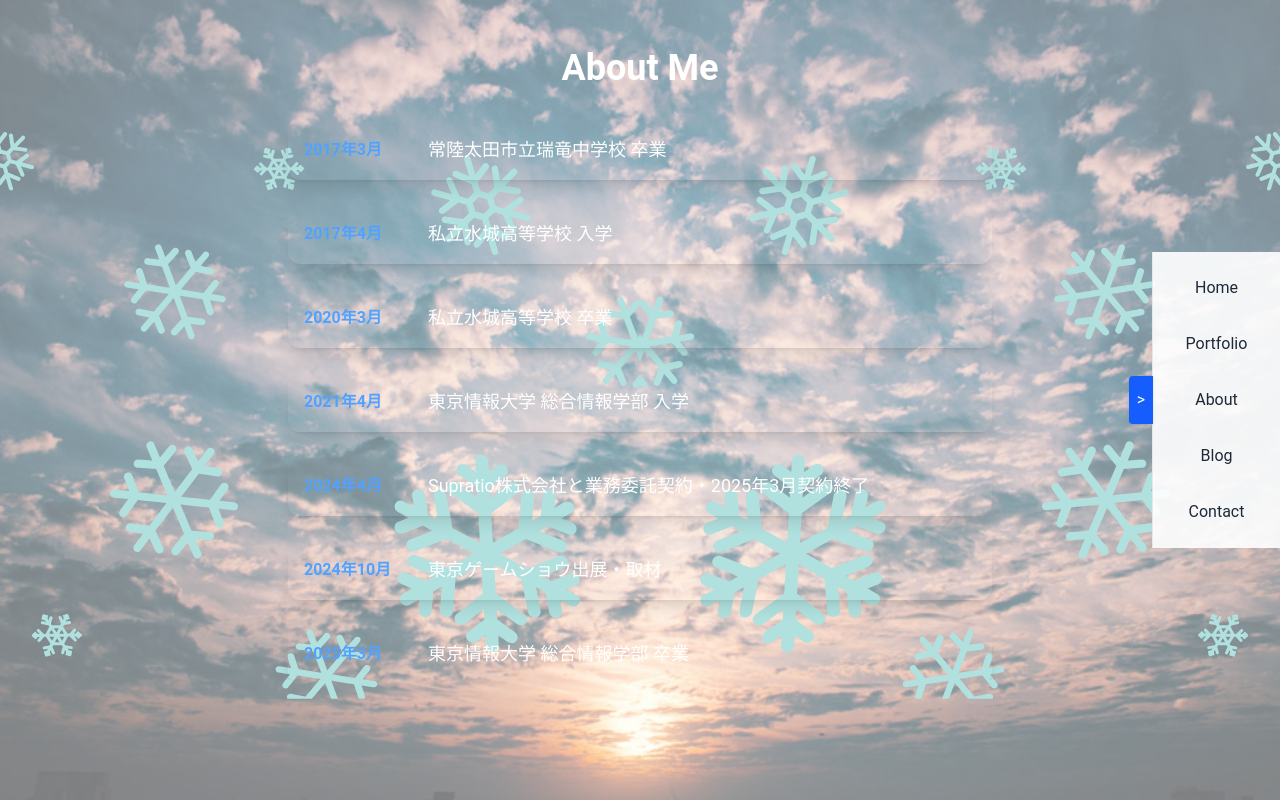
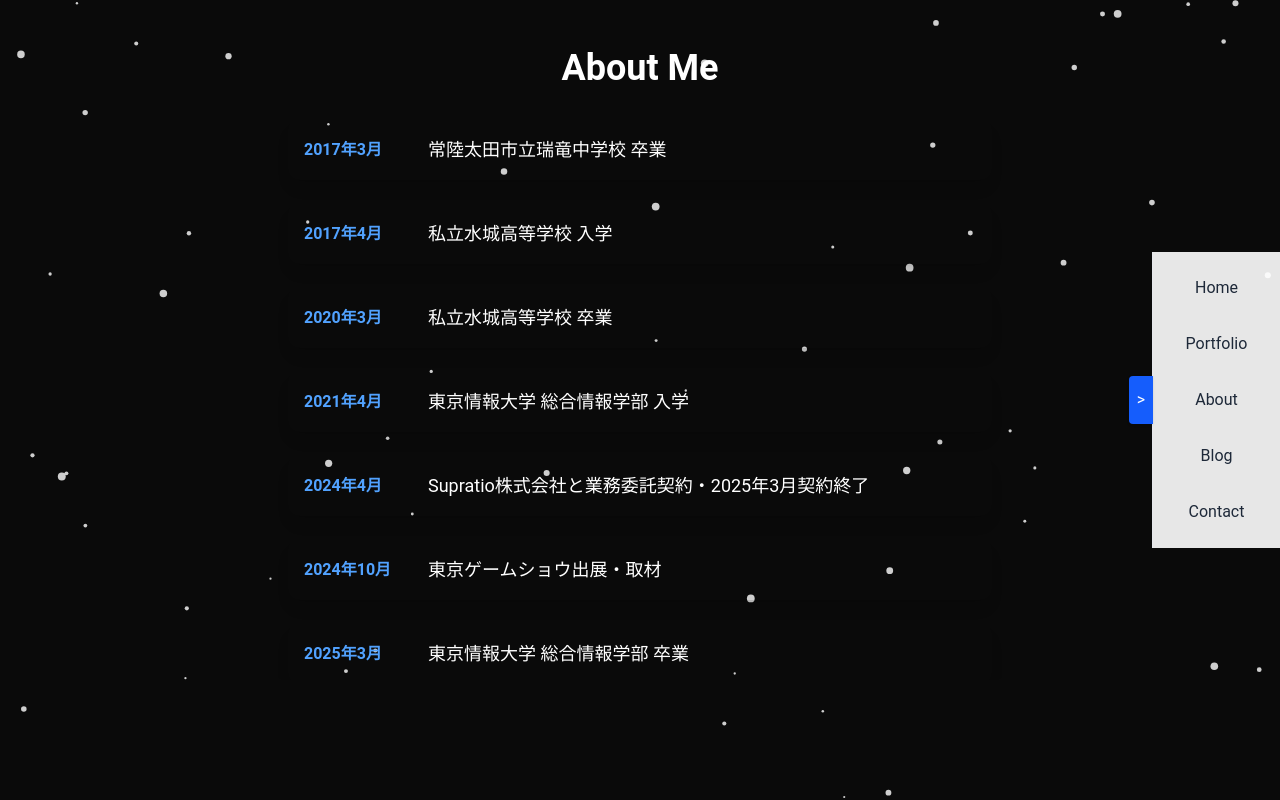
Before and after one commit to Magiri1115/nextjs-boilerplate2, a Next.js app: page /about in a window 1280 px wide. Built offline with nearby package versions, Linux system fonts and the light colour scheme.

Commit message:
背景はparticles.jsを使用。

```diff
--- a/app/globals.css
+++ b/app/globals.css
@@ -1,15 +1,8 @@
 @import "tailwindcss";
 
 :root {
-  --background: #ffffff;
-  --foreground: #171717;
-}
-
-@media (prefers-color-scheme: dark) {
-  :root {
-    --background: #0a0a0a;
-    --foreground: #ededed;
-  }
+  --background: #0a0a0a;
+  --foreground: #ededed;
 }
 
 body {
@@ -28,30 +21,14 @@ main {
   padding: 0px;
 }
 
-/* =========================
-   背景画像（yoake.jpg：常に表示）
-   ========================= */
-body::before {
-  content: "";
-  position: fixed;
-  top: 0; left: 0;
-  width: 100%; height: 100%;
-  background: url("/yoake.jpg") center center / cover no-repeat;
-  opacity: 0.5;
-  z-index: -1; /* 常に最背面 */
-  pointer-events: none;
-}
-
-/* =========================
-   コンテンツ用フェードオーバーレイ
-   ========================= */
+/* ===== フェードエフェクト ===== */
 .fade-wrapper {
   position: relative;
   flex: 1;
   display: flex;
   align-items: center;
   justify-content: center;
-  z-index: 1; /* 背景より前、ナビより後ろにしない */
+  z-index: 1;
 }
 
 .fade-wrapper::after {
@@ -60,94 +37,26 @@ body::before {
   inset: 0;
   background: #E5E5E5;
   opacity: 0;
-  pointer-events: none; /* ナビクリックを妨げない */
+  pointer-events: none;
   transition: opacity 0.6s ease;
-  z-index: 5; /* コンテンツの上、ナビ (10000) より下 */
+  z-index: 5;
 }
 
-/* フェードアウト（白を出す） */
 body.fade-out .fade-wrapper::after {
   opacity: 1;
 }
 
-/* フェードイン（白を消す） */
 body.fade-in .fade-wrapper::after {
   opacity: 0;
 }
 
-/* =========================
-   Tailwind用カスタムクラス
-   ========================= */
-.perspective {
-  perspective: 1000px;
-}
-
-.backface-hidden {
-  backface-visibility: hidden;
-}
-
-.rotate-y-180 {
-  transform: rotateY(180deg);
-}
-
-.transform-style-preserve-3d {
-  transform-style: preserve-3d;
-}
-
-.animate-spin-slow {
-  animation: spin 8s linear infinite;
-}
-
-/* =========================
-   アイコン回転用クラス
-   ========================= */
-.flip-container {
-  perspective: 1000px;
-}
-
-.flip-inner {
-  position: relative;
+/* ===== particles.js 背景用 ===== */
+#particles-js {
+  position: fixed;
+  top: 0;
+  left: 0;
   width: 100%;
   height: 100%;
-  transition: transform 1s;
-  transform-style: preserve-3d;
+  z-index: -1;
+  background: linear-gradient(135deg, #0a0a0a 0%, #1a1a1a 100%);
 }
-
-.flip-inner.flipped {
-  transform: rotateY(180deg);
-}
-
-.flip-front,
-.flip-back {
-  position: absolute;
-  width: 100%;
-  height: 100%;
-  backface-visibility: hidden;
-}
-
-.flip-back {
-  transform: rotateY(180deg);
-}
-/* ===== Scrollbar Custom (for AboutPage career list) ===== */
-.scroll-container::-webkit-scrollbar {
-  width: 12px;
-}
-
-.scroll-container::-webkit-scrollbar-thumb {
-  background-color: #3b82f6; /* 青系 */
-  border-radius: 6px;
-}
-
-.scroll-container::-webkit-scrollbar-track {
-  background-color: #1f2937; /* グレー */
-}
-
-.scroll-container {
-  scrollbar-width: thin; /* Firefox */
-  scrollbar-color: #3b82f6 #1f2937;
-}
-
-/* global.css に追加 */
-.snow-layer {
-  z-index: -1 !important;
-}
--- a/app/layout.tsx
+++ b/app/layout.tsx
@@ -1,10 +1,10 @@
 "use client";
 
-import React, { useEffect, useRef, useState } from "react";
+import React, { useEffect, useRef, useState, useCallback } from "react";
 import { useRouter, usePathname } from "next/navigation";
+import Particles, { initParticlesEngine } from "@tsparticles/react";
+import { loadSlim } from "@tsparticles/slim"; // 軽量プリセットでOK
 import "./globals.css";
-import Snowfall from "@/app/components/Snowfall";
-
 
 const navItems = [
   { label: "Home", href: "/" },
@@ -26,6 +26,7 @@ export default function RootLayout({ children }: { children: React.ReactNode })
   const fadeDuration = 600;
   const whiteHold = 300;
 
+  // ページフェード制御
   useEffect(() => {
     document.body.classList.add("fade-out");
     const t = window.setTimeout(() => {
@@ -40,6 +41,7 @@ export default function RootLayout({ children }: { children: React.ReactNode })
     };
   }, []);
 
+  // ページ遷移アニメーション
   const handleNav = (href: string) => {
     if (href === pathname || transitioning) return;
     setTransitioning(true);
@@ -62,14 +64,48 @@ export default function RootLayout({ children }: { children: React.ReactNode })
     timeouts.current.push(t1);
   };
 
+const [init, setInit] = useState(false);
+
+useEffect(() => {
+  initParticlesEngine(async (engine) => {
+    await loadSlim(engine);
+  }).then(() => setInit(true));
+}, []);
+
+
   return (
     <html lang="ja">
       <body>
         <main className="relative flex min-h-screen text-white">
-          {/* 粉雪アニメーション */}
-          <div className="fixed top-0 left-0 w-screen h-screen pointer-events-none z-[-1]">
-            <Snowfall />
-          </div>
+          {/* Particles.js 背景 */}
+          {init && (
+            <Particles
+              id="tsparticles"
+              init={Particles}
+              className="fixed top-0 left-0 w-screen h-screen z-[-1]"
+              options={{
+                background: { color: { value: "#0a0a0a" } },
+                fpsLimit: 60,
+                particles: {
+                  number: { value: 120, density: { enable: true, area: 800 } },
+                  color: { value: "#ffffff" },
+                  shape: { type: "circle" },
+                  opacity: { value: 0.8 },
+                  size: { value: { min: 1, max: 4 }, random: true },
+                  move: {
+                    enable: true,
+                    direction: "bottom",
+                    speed: { min: 0.5, max: 2 },
+                    straight: false,
+                    outModes: { default: "out" },
+                  },
+                },
+                interactivity: { events: { onHover: { enable: false }, onClick: { enable: false } } },
+                detectRetina: true,
+              }}
+            />
+          )}
+
           {/* コンテンツ */}
           <div className="fade-wrapper flex-1 flex items-center justify-center">
             {children}
@@ -111,7 +147,6 @@ export default function RootLayout({ children }: { children: React.ReactNode })
               tabletOpen ? "translate-y-0" : "-translate-y-full"
             }`}
           >
-            {/* トグルボタン */}
             <button
               onClick={() => !transitioning && setTabletOpen((s) => !s)}
               disabled={transitioning}
--- a/package.json
+++ b/package.json
@@ -8,6 +8,8 @@
     "start": "next start"
   },
   "dependencies": {
+    "@tsparticles/react": "^3.0.0",
+    "@tsparticles/slim": "^3.9.1",
     "lottie-react": "^2.4.1",
     "next": "15.5.2",
     "react": "19.1.0",
```
Also changed, not shown: 1 other file (tests, documents, lock files or other folders).
